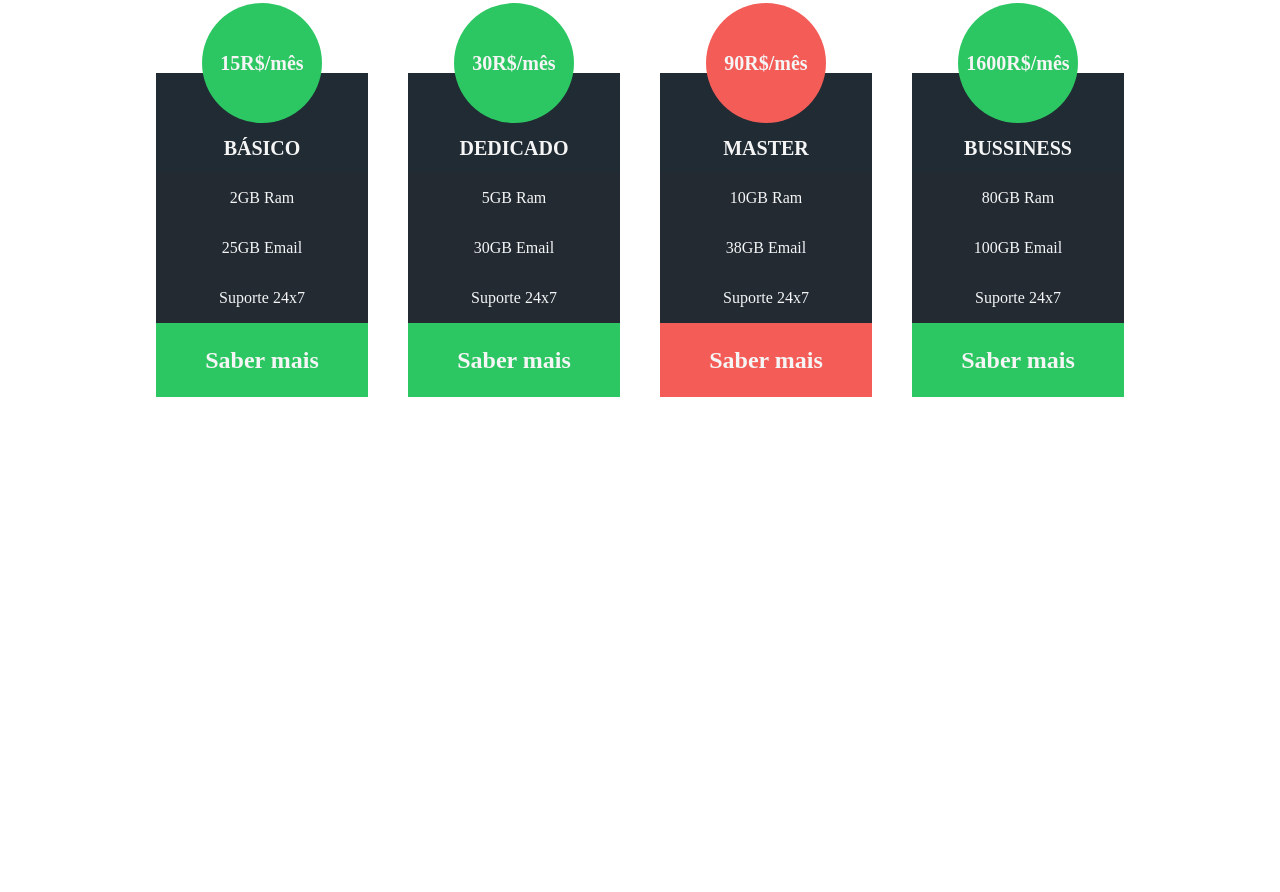
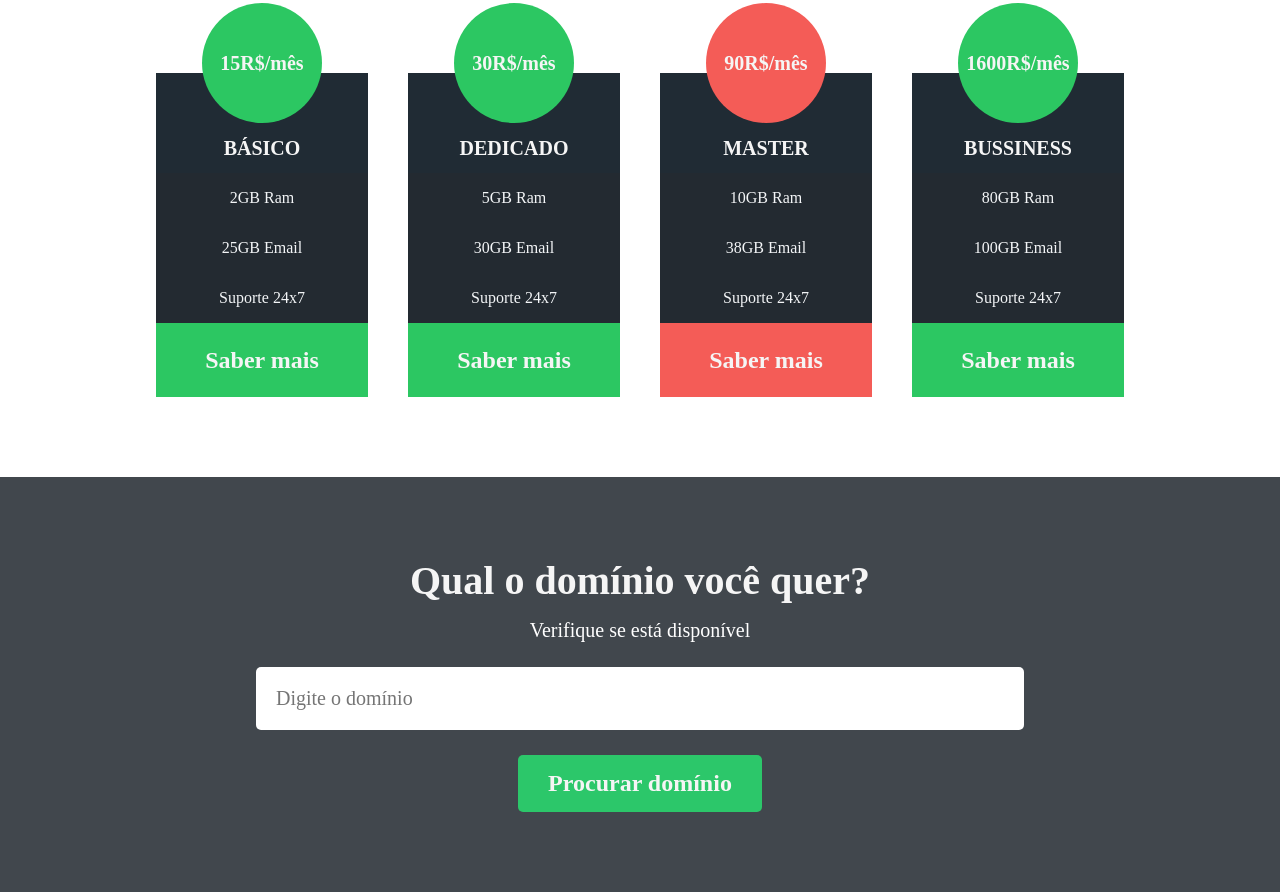
Before and after one commit to faeltwister/website-hdc, a plain HTML site: page website-hdc/index.html in a window 1280 px wide. Shown: the part 1139-2031 px from the top of the page. Before the commit the page ends 1616 px from the top, so only its background shows below. Drawn offline with Linux system fonts and the light colour scheme.

Commit message:
search bar added

```diff
--- a/website-hdc/css/stylesheet.css
+++ b/website-hdc/css/stylesheet.css
@@ -214,3 +214,51 @@ nav{
 .plan .recommended{
     background-color: #f45c57;
 }
+
+.search-domain-container{
+    background-color: #232a31dc;
+    text-align: center;
+    padding: 5rem 0;
+
+}
+
+.search-domain-container h2{
+    color: whitesmoke;
+    font-size: 40px;
+    margin-bottom: 15px;
+}
+
+.search-domain-container p{
+    color: white;
+    font-size: 20px;
+    margin-bottom: 25px;
+}
+
+.search-domain-container input{
+    display: block;
+    border: none;
+    border-radius: 5px;
+    margin: 0 auto;
+}
+
+.search-domain-container input[type="text"]{
+    width: 60%;
+    padding: 20px;
+    font-size: 20px;
+    margin-bottom: 25px;
+}
+
+.search-domain-container input[type="submit"]{
+    background-color: #2cc76a;
+    padding: 15px 30px;
+    color: whitesmoke;
+    font-weight: bold;
+    font-size: 24px;
+    cursor: pointer;
+}
+
+.search-domain-container input[type="submit"]:hover{
+    background: #ff7e5f;  /* fallback for old browsers */
+    background: -webkit-linear-gradient(to right, #feb47b, #ff7e5f);  /* Chrome 10-25, Safari 5.1-6 */
+    background: linear-gradient(to right, #feb47b, #ff7e5f); /* W3C, IE 10+/ Edge, Firefox 16+, Chrome 26+, Opera 12+, Safari 7+ */
+}
--- a/website-hdc/index.html
+++ b/website-hdc/index.html
@@ -104,6 +104,14 @@
                     </div>
                 </div>
             </section>
+            <section class="search-domain-container">
+                <h2>Qual o domínio você quer?</h2>
+                <p>Verifique se está disponível</p>
+                <form >
+                    <input type="text" name="domain" id="domain" placeholder="Digite o domínio">
+                    <input type="submit" value="Procurar domínio">
+                </form>
+            </section>
         </main>
 
     </div>
```
Also changed, not shown: imagens do site/search-bar.png (added).
